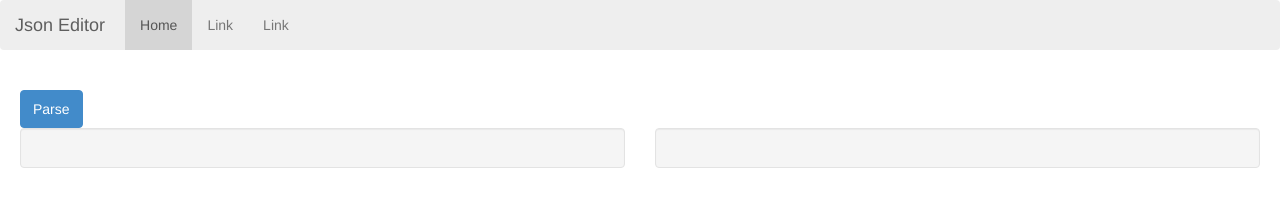
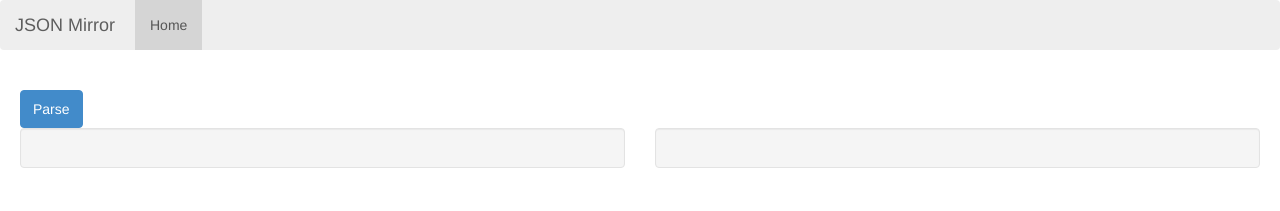
Before and after one commit to tonilin/json-mirror, a plain HTML site: page index.html in a window 1280 px wide. Drawn offline with Linux system fonts and the light colour scheme.

Commit message:
Update !

```diff
--- a/index.html
+++ b/index.html
@@ -1,13 +1,10 @@
 <!DOCTYPE html>
-<!--[if lt IE 7]>      <html class="no-js lt-ie9 lt-ie8 lt-ie7"> <![endif]-->
-<!--[if IE 7]>         <html class="no-js lt-ie9 lt-ie8"> <![endif]-->
-<!--[if IE 8]>         <html class="no-js lt-ie9"> <![endif]-->
-<!--[if gt IE 8]><!--> <html class="no-js"> <!--<![endif]-->
+<html>
 <head>
     <meta charset="utf-8">
     <meta http-equiv="X-UA-Compatible" content="IE=edge,chrome=1">
-    <title>Json Editor</title>
-    <meta name="description" content="Json Editor">
+    <title>JSON Mirror</title>
+    <meta name="description" content="An online JSON parser">
     <meta name="viewport" content="width=device-width, initial-scale=1.0">
     <link rel="stylesheet" type="text/css" href="./css/main.css">
     <script data-main="js/main" src="http://cdnjs.cloudflare.com/ajax/libs/require.js/2.1.8/require.min.js"> </script>
@@ -16,13 +13,11 @@
 <body>
     <div class="container custom-container">
 
-
         <div class="navbar">
-          <a class="navbar-brand" href="#">Json Editor</a>
+          <a class="navbar-brand" href="#">JSON Mirror</a>
+          <h1 class="hide">bumblr</h1>
           <ul class="nav navbar-nav">
             <li class="active"><a href="#">Home</a></li>
-            <li><a href="#">Link</a></li>
-            <li><a href="#">Link</a></li>
           </ul>
         </div>
 
```
